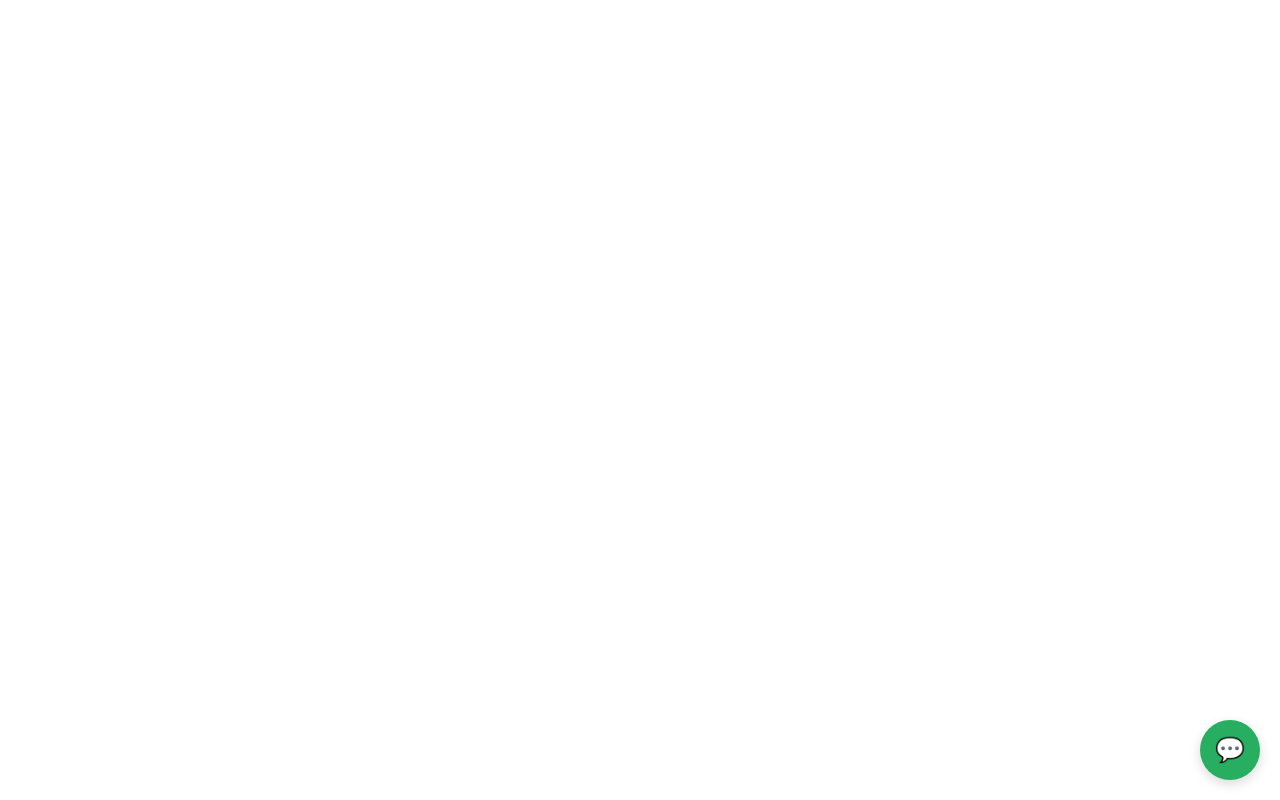
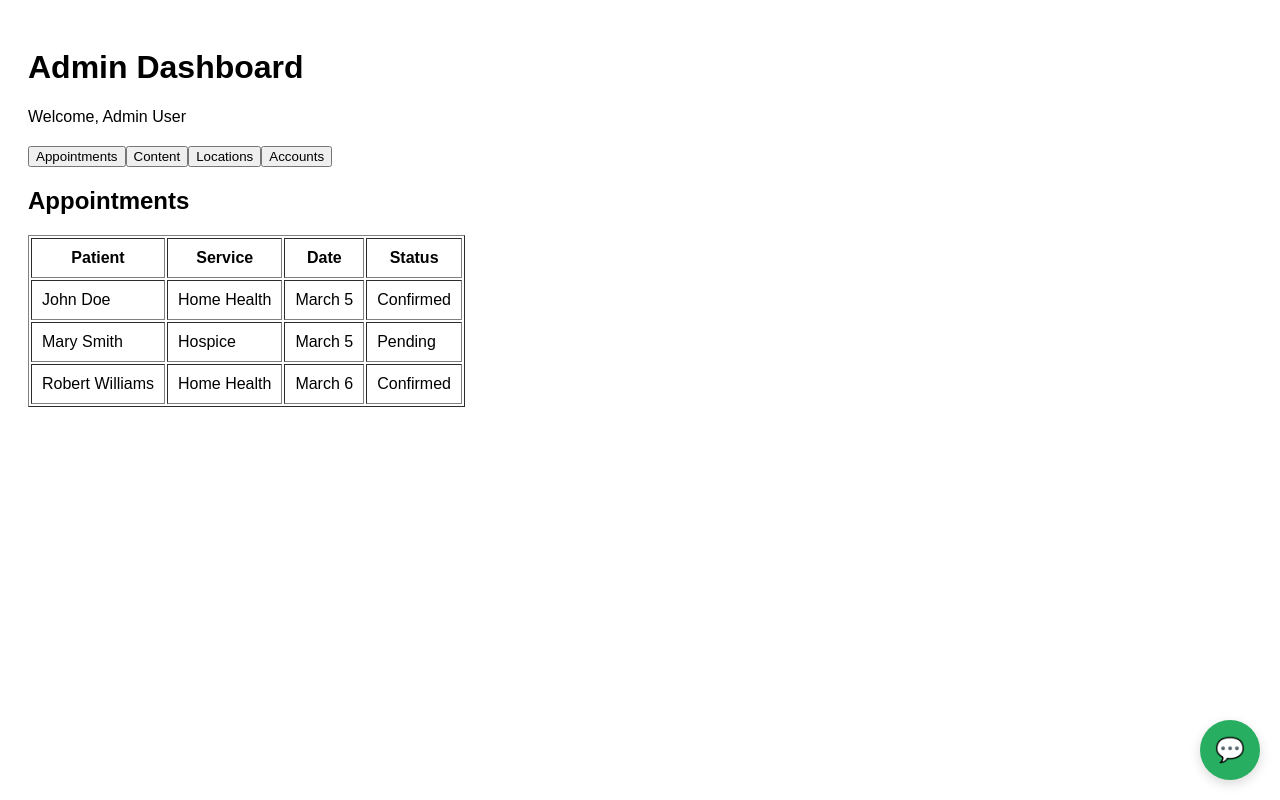
Before and after one commit to Compassionate4you/Compassionate4youSite, a React (Vite) app in the folder client/: page /admin in a window 1280 px wide. Built offline with nearby package versions, Linux system fonts and the light colour scheme.

Commit message:
Adding Admin dashboard page and routing

```diff
--- a/client/package.json
+++ b/client/package.json
@@ -11,7 +11,8 @@
   },
   "dependencies": {
     "react": "^19.2.4",
-    "react-dom": "^19.2.4"
+    "react-dom": "^19.2.4",
+    "react-router-dom": "^7.13.1"
   },
   "devDependencies": {
     "@eslint/js": "^9.39.4",
--- a/client/src/App.jsx
+++ b/client/src/App.jsx
@@ -1,12 +1,21 @@
-import ChatbotWidget from './components/chatbot/app_imports/ChatbotWidget';
-//import AccessibilityPanel from './components/accessibility/AccessibilityPanel';
+import { BrowserRouter as Router, Routes, Route } from "react-router-dom";
+import ChatbotWidget from "./components/chatbot/app_imports/ChatbotWidget";
+import AdminDashboard from "./pages/AdminDashboard";
+// import AccessibilityPanel from './components/accessibility/AccessibilityPanel';
 
 function App() {
-    return (
-        <div className="app">
-            <ChatbotWidget/>
-        </div>
-    );
+  return (
+    <Router>
+      <div className="app">
+        <Routes>
+          <Route path="/" element={<div></div>} />
+          <Route path="/admin" element={<AdminDashboard />} />
+        </Routes>
+
+        <ChatbotWidget />
+      </div>
+    </Router>
+  );
 }
 
 export default App;
--- /dev/null
+++ b/client/src/pages/AdminDashboard.jsx
@@ -0,0 +1,59 @@
+import React, { useState } from "react";
+
+const AdminDashboard = () => {
+  const [tab, setTab] = useState("appointments");
+
+  const appointments = [
+    { name: "John Doe", service: "Home Health", date: "March 5", status: "Confirmed" },
+    { name: "Mary Smith", service: "Hospice", date: "March 5", status: "Pending" },
+    { name: "Robert Williams", service: "Home Health", date: "March 6", status: "Confirmed" },
+  ];
+
+  return (
+    <div style={{ padding: "20px", fontFamily: "Arial" }}>
+      <h1>Admin Dashboard</h1>
+      <p>Welcome, Admin User</p>
+
+      <div style={{ margin: "20px 0" }}>
+        <button onClick={() => setTab("appointments")}>Appointments</button>
+        <button onClick={() => setTab("content")}>Content</button>
+        <button onClick={() => setTab("locations")}>Locations</button>
+        <button onClick={() => setTab("accounts")}>Accounts</button>
+      </div>
+
+
+      {tab === "appointments" && (
+        <div>
+          <h2>Appointments</h2>
+
+          <table border="1" cellPadding="10">
+            <thead>
+              <tr>
+                <th>Patient</th>
+                <th>Service</th>
+                <th>Date</th>
+                <th>Status</th>
+              </tr>
+            </thead>
+            <tbody>
+              {appointments.map((a, i) => (
+                <tr key={i}>
+                  <td>{a.name}</td>
+                  <td>{a.service}</td>
+                  <td>{a.date}</td>
+                  <td>{a.status}</td>
+                </tr>
+              ))}
+            </tbody>
+          </table>
+        </div>
+      )}
+
+      {tab === "content" && <h2>Content Page (coming soon)</h2>}
+      {tab === "locations" && <h2>Locations Page (coming soon)</h2>}
+      {tab === "accounts" && <h2>Accounts Page (coming soon)</h2>}
+    </div>
+  );
+};
+
+export default AdminDashboard;
--- a/client/src/routes/AppRoutes.jsx
+++ b/client/src/routes/AppRoutes.jsx
@@ -0,0 +1,2 @@
+import AdminDashboard from "../pages/AdminDashboard";
+<Route path="/admin" element={<AdminDashboard />} />
```
Also changed, not shown: 1 other file (tests, documents, lock files or other folders).
